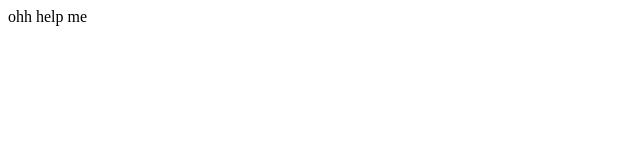
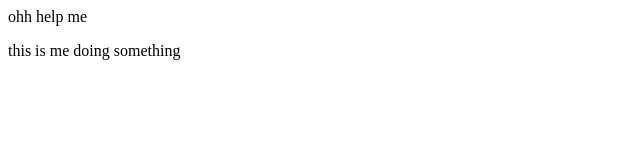
Before and after one commit to sabinameche/hellopractice, a plain HTML site: page index.html in a window 1280 px wide. Shown: the whole page, without its empty margins (0-640 px from the left). Drawn offline with Linux system fonts and the light colour scheme.

Commit message:
this is the message

```diff
--- a/index.html
+++ b/index.html
@@ -1 +1,2 @@
 <div>ohh help me</div>
+<p>this is me doing something</p>
```
